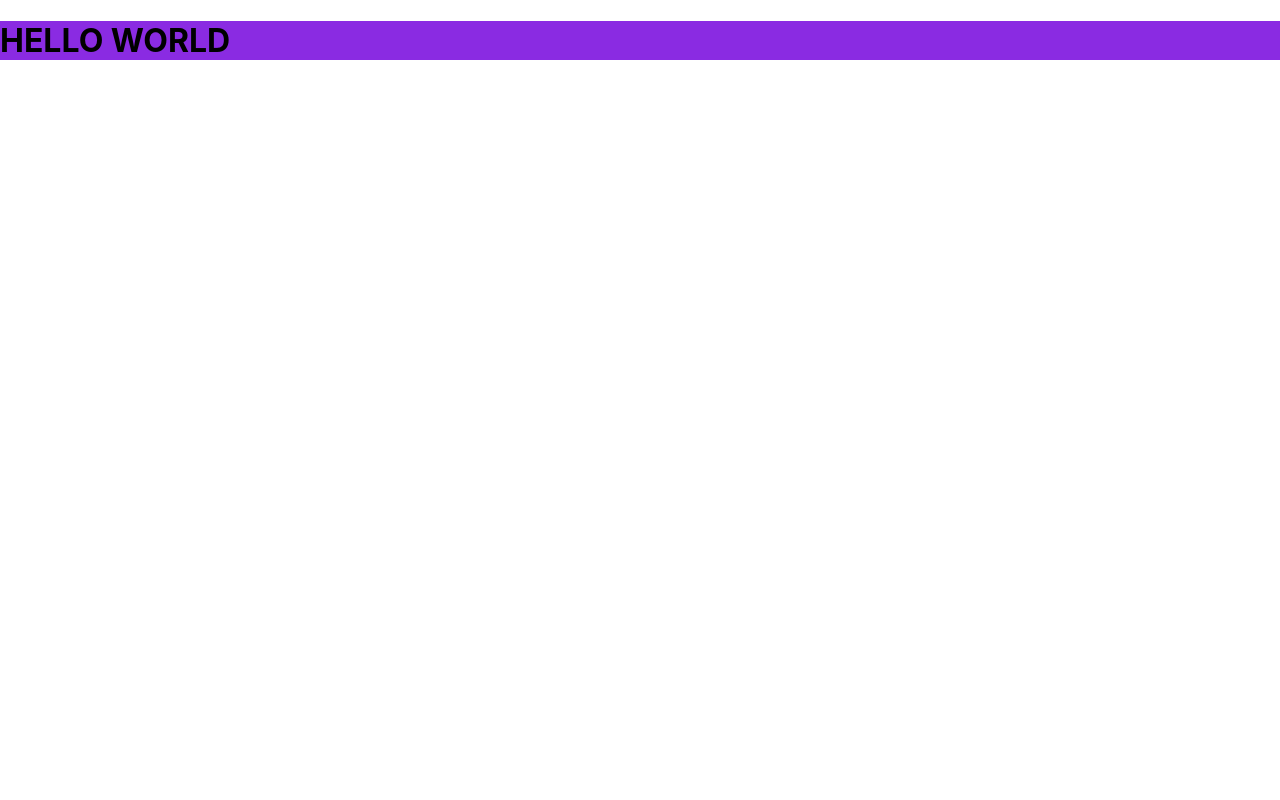
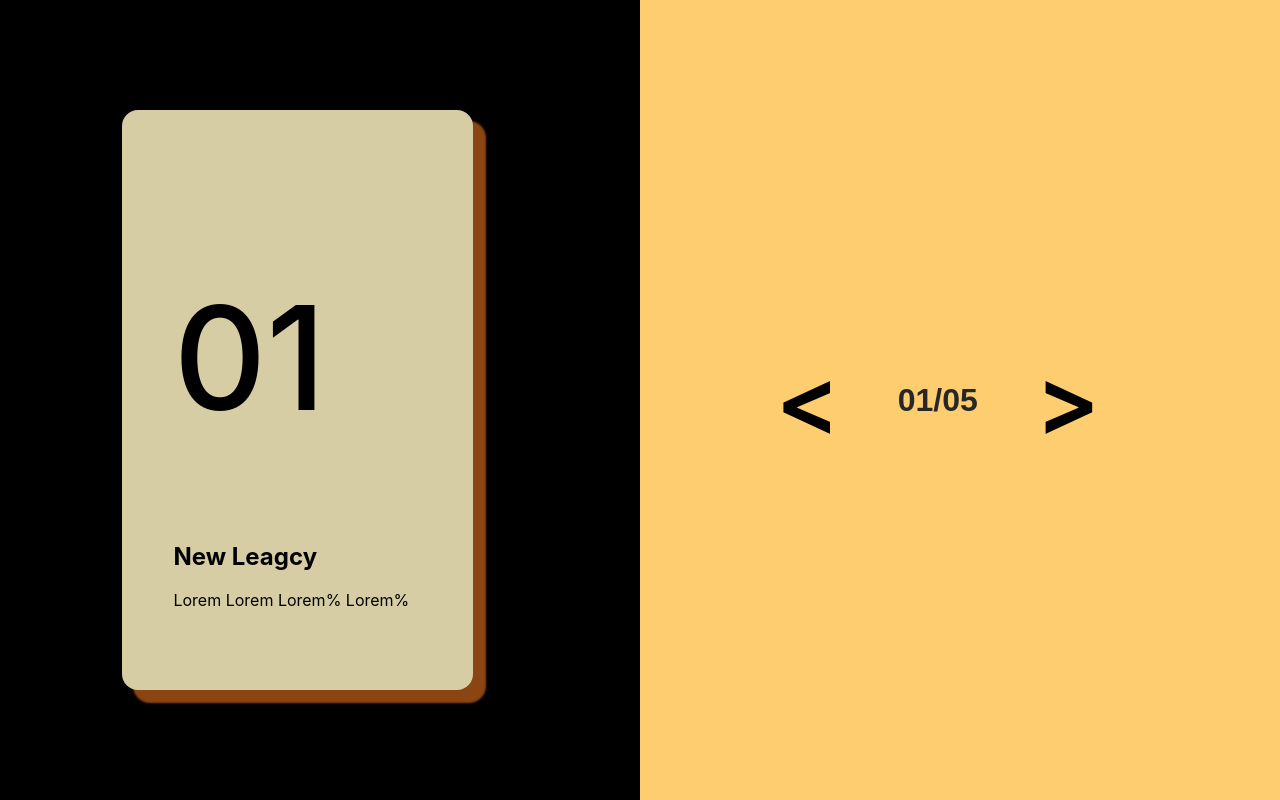
Before and after one commit to musman25831/Nex-App, a Next.js app: page / in a window 1280 px wide. Built offline with nearby package versions, Linux system fonts and the light colour scheme.

Commit message:
Custom Counter

```diff
--- a/components/Slider/Slider.js
+++ b/components/Slider/Slider.js
@@ -1,10 +1,72 @@
-import styles from "./Slider.module.scss"
+import { useEffect, useState } from "react";
+import styles from "./Slider.module.scss";
 
-const Slider =()=> {
+const Slider = () => {
+  const [counter, setCounter] = useState(1);
+
+
+  const handleIncrement = () => {
+    if (counter <= 4) {
+      setCounter(counter + 1);
+    }
+  };
+  const handleDeccrement = () => {
+    if (counter >= 2) {
+      setCounter(counter - 1);
+    }
+  };
+
   return (
     <div className={styles.main}>
-      <h1>HELLO WORLD</h1>
+      <div className={styles.mainList}>
+        {counter === 1 ? (
+          <>
+            <h1 className={styles.heading}>0{counter}</h1>
+            <h2 className={styles.tile}>New Leagcy</h2>
+            <p className={styles.wrap}>Lorem Lorem Lorem% Lorem% </p>
+          </>
+        ) : counter === 2 ? (
+          <>
+            <h1>0{counter}</h1>
+            <h2>New Partial</h2>
+            <p className={styles.wrap}>Lorem Lorem Lorem% Lorem% </p>
+
+          </>
+        ) : counter === 3 ? (
+          <>
+            <h1>0{counter}</h1>
+            <h2>New Item</h2>
+            <p className={styles.wrap}>Lorem Lorem Lorem% Lorem% </p>
+
+          </>
+        ) : counter === 4 ? (
+          <>
+            <h1>0{counter}</h1>
+            <h2>New Professional</h2>
+            <p className={styles.wrap}>Lorem Lorem Lorem% Lorem% </p>
+
+          </>
+        ) : (
+          <>
+            <h1>0{counter}</h1>
+            <h2>New Customs</h2>
+            <p className={styles.wrap}>Lorem Lorem Lorem% Lorem% </p>
+
+          </>
+        )}
+      </div>
+      <div className={styles.innerList}>
+        <span onClick={handleDeccrement} className={styles.incre}>
+          &lt;
+        </span>
+        <span className={styles.conuterSteps}>
+          0{counter}/05
+        </span>
+        <span onClick={handleIncrement} className={styles.incre}>
+          &gt;
+        </span>
+      </div>
     </div>
-  )
-}
-export default  Slider;
+  );
+};
+export default Slider;
--- a/components/Slider/Slider.module.scss
+++ b/components/Slider/Slider.module.scss
@@ -1,3 +1,42 @@
 .main{
-    background-color: blueviolet;
+   height: 100vh;
+    display :flex;
+    justify-content: space-around;
+    align-items: center;
+    background: linear-gradient(90deg, black 50%, #FECD70 50%);
+    .mainList{
+
+        background-color: #D6CDA4;
+        align-items: center;
+        border-radius: 2vh;
+        box-shadow: 12px 12px 2px 1px saddlebrown;
+        padding: 5% 5% 5% 4%;
+        .heading{
+            font-size: 9rem;
+            font-weight: 500;
+            font-style: normal;
+            background-color: transparent;
+            color:black;
+        }
+
+    }
+    .innerList{
+        display :flex;
+        width: 55vh;
+        justify-content: space-evenly;
+        align-items: center;
+        .incre{
+            font-size: 6rem;
+            font-weight: 600;
+            color: black;
+            cursor: pointer;
+        }
+        .conuterSteps{
+            font-size: 2rem;
+            font-weight: 800;
+            font-family: sans-serif;
+            color: #272727;
+        }
+    }
+
 }
```
